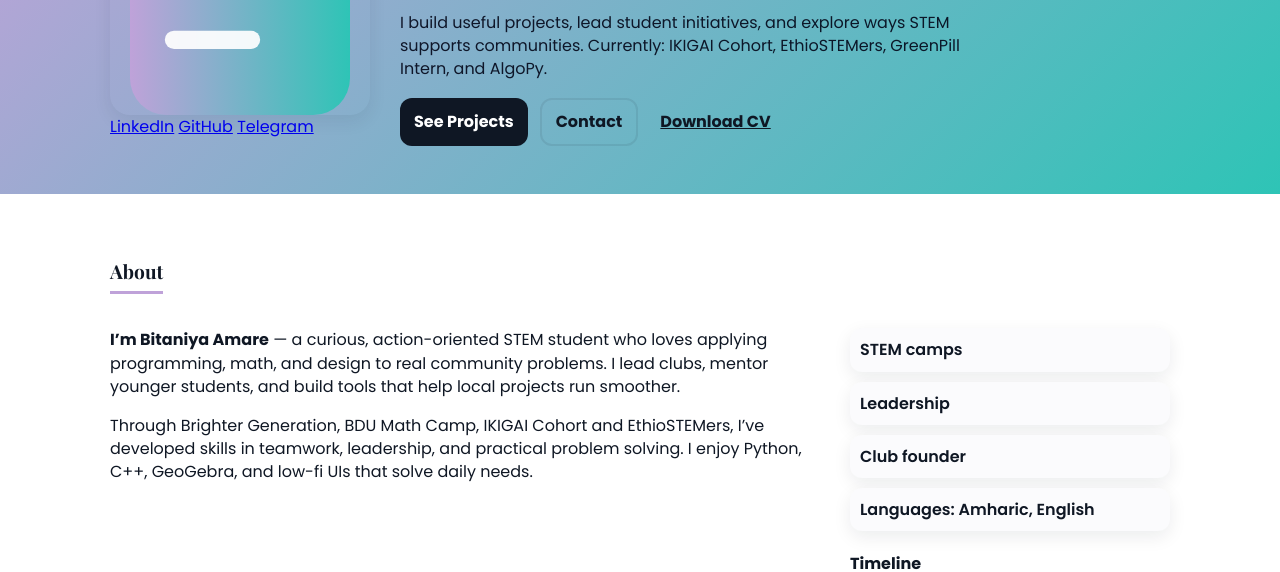
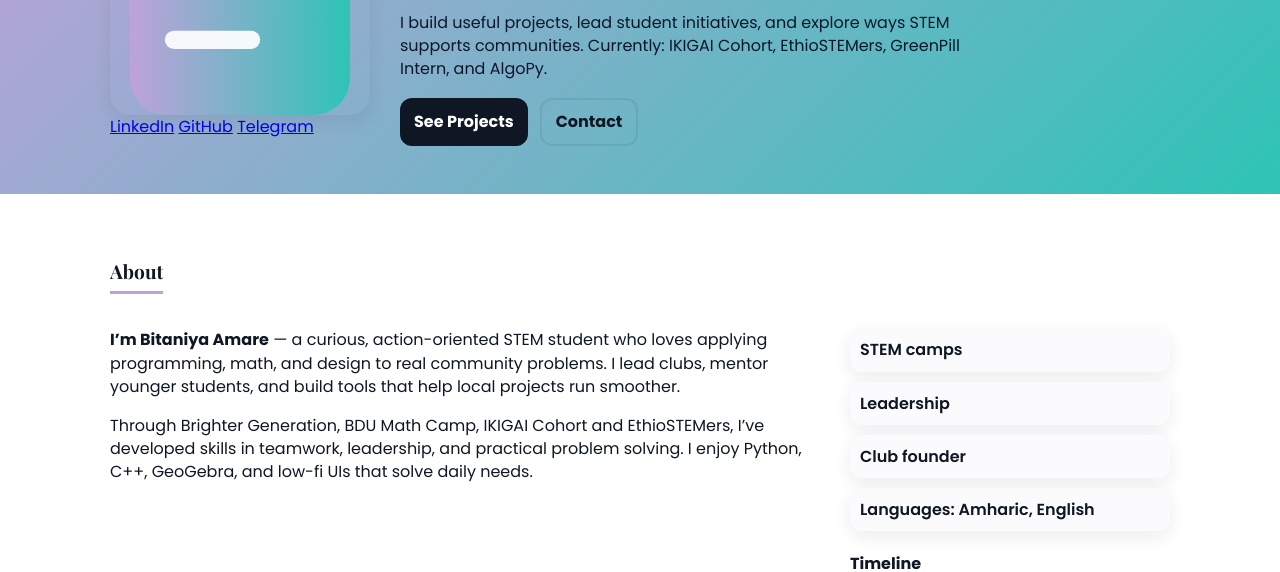
Before and after one commit to jwnyyss/bitaniya-portfolio, a plain HTML site: page index.html in a window 1280 px wide. Shown: the part 236-808 px from the top of the page. Drawn offline with nearby package versions, Linux system fonts and the light colour scheme.

Commit message:
Remove 'Download CV' button from index.html
Removed the 'Download CV' button from the hero section.

```diff
--- a/index.html
+++ b/index.html
@@ -78,7 +78,6 @@
           <div class="hero-ctas">
             <a class="btn btn-primary" href="#projects">See Projects</a>
             <a class="btn btn-outline" href="#contact">Contact</a>
-            <a class="btn btn-ghost" href="assets/Bitaniya-CV.pdf" download>Download CV</a>
           </div>
         </div>
       </div>
```
